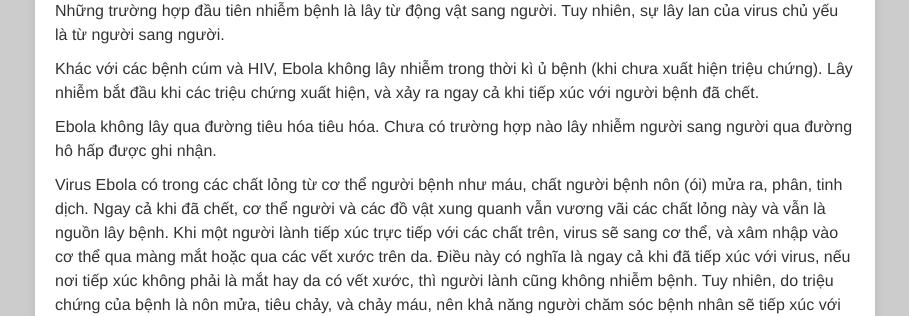
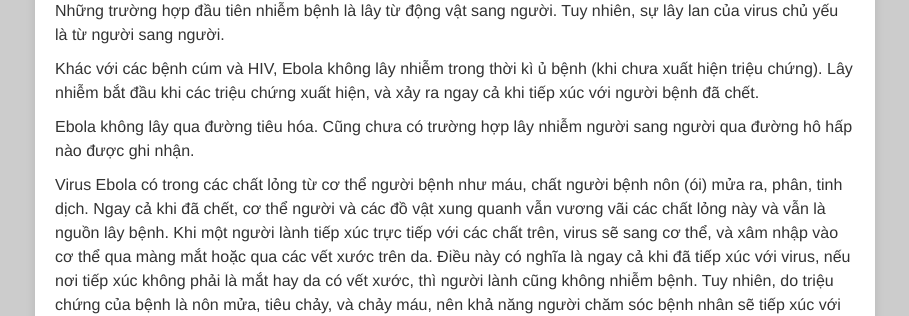
Before and after one commit to mangcut/mangcut.github.io, a Jekyll site: the page built from blog/_posts/2014-08-11-ebola-la-gi-va-lay-nhiem-nhu-the-nao.html, in a window 1280 px wide and 900 px high, scrolled down 938 px. Shown: the part 142-458 px from the top of the window, without its empty margins (185-1094 px from the left). Built offline with Jekyll 4.4.1, drawn with Linux system fonts in a browser that asks for light colours; nearby versions of some CDN libraries; comment, search, counter and statistics services are not loaded.

Commit message:
Fix syntax

```diff
--- a/blog/_posts/2014-08-11-ebola-la-gi-va-lay-nhiem-nhu-the-nao.html
+++ b/blog/_posts/2014-08-11-ebola-la-gi-va-lay-nhiem-nhu-the-nao.html
@@ -34,7 +34,7 @@ excerpt: Cả thế giới đang lo lằng vì Ebola. Vậy Ebola là gì và n
 
 <p>Khác với các bệnh cúm và HIV, Ebola không lây nhiễm trong thời kì ủ bệnh (khi chưa xuất hiện triệu chứng). Lây nhiễm bắt đầu khi các triệu chứng xuất hiện, và xảy ra ngay cả khi tiếp xúc với người bệnh đã chết.</p>
 
-<p>Ebola không lây qua đường tiêu hóa tiêu hóa. Chưa có trường hợp nào lây nhiễm người sang người qua đường hô hấp được ghi nhận.</p>
+<p>Ebola không lây qua đường tiêu hóa. Cũng chưa có trường hợp lây nhiễm người sang người qua đường hô hấp nào được ghi nhận.</p>
 
 <p>Virus Ebola có trong các chất lỏng từ cơ thể người bệnh như máu, chất người bệnh nôn (ói) mửa ra, phân, tinh dịch. Ngay cả khi đã chết, cơ thể người và các đồ vật xung quanh vẫn vương vãi các chất lỏng này và vẫn là nguồn lây bệnh. Khi một người lành tiếp xúc trực tiếp với các chất trên, virus sẽ sang cơ thể, và xâm nhập vào cơ thể qua màng mắt hoặc qua các vết xước trên da. Điều này có nghĩa là ngay cả khi đã tiếp xúc với virus, nếu nơi tiếp xúc không phải là mắt hay da có vết xước, thì người lành cũng không nhiễm bệnh. Tuy nhiên, do triệu chứng của bệnh là nôn mửa, tiêu chảy, và chảy máu, nên khả năng người chăm sóc bệnh nhân sẽ tiếp xúc với các chất lỏng chứa virus và nhiễm bệnh là rất cao, nếu ko được bảo hộ đầy đủ.</p>
 
```
